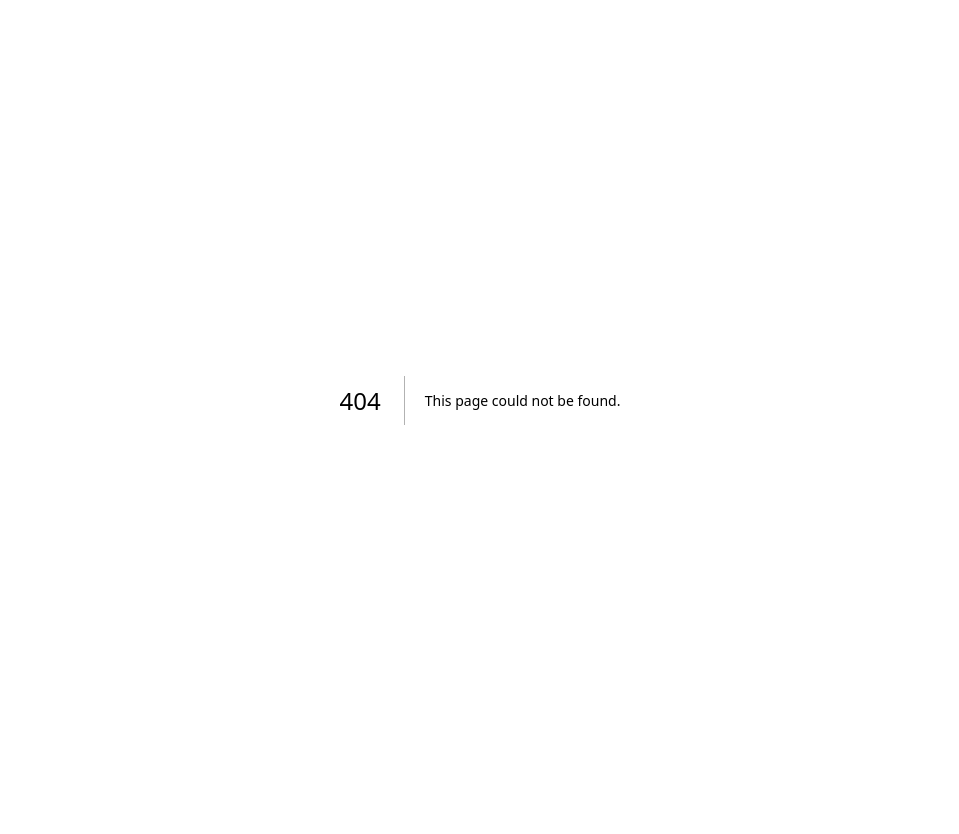
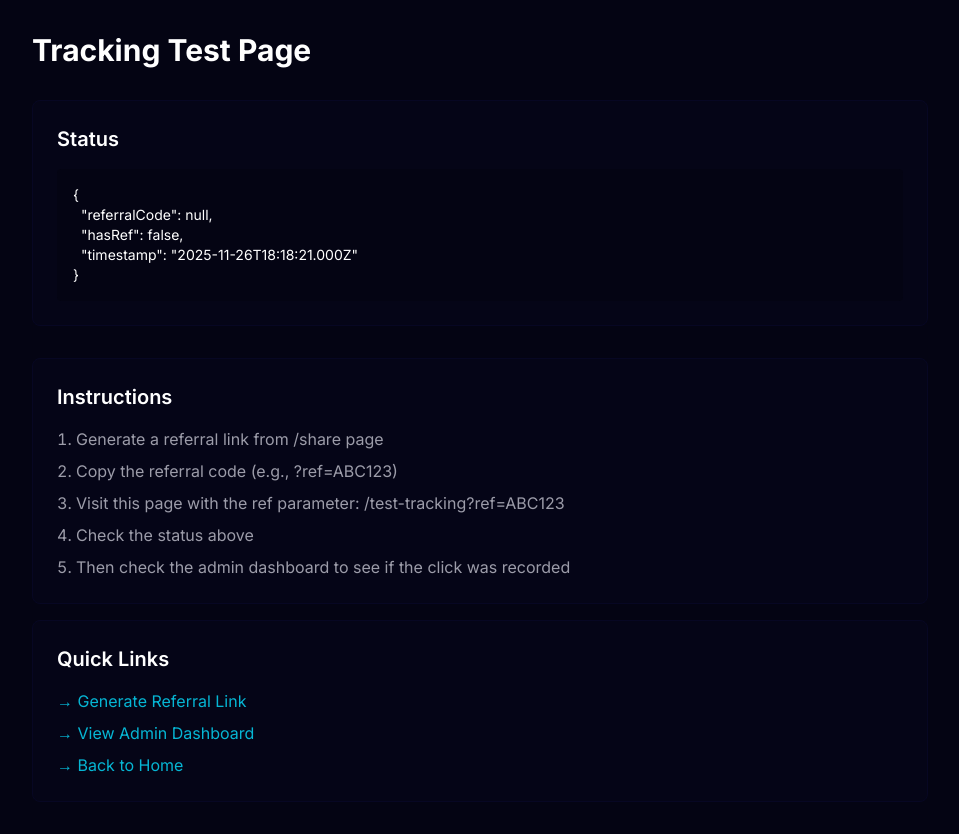
Before and after one commit to GillyBeenz/the-final-threshold-viral, a Next.js app: page /test-tracking in a window 1280 px wide. Before the commit this address had no page. Shown: the whole page, without its empty margins (160-1119 px from the left). Before the commit the page ends 800 px from the top, so only its background shows below. Built offline with nearby package versions, Linux system fonts and the light colour scheme.

Commit message:
Fix image path: rename Public/Images to public/images for Next.js compatibility

```diff
--- /dev/null
+++ b/app/test-tracking/page.tsx
@@ -0,0 +1,112 @@
+'use client'
+
+import { useEffect, useState } from 'react'
+import { useSearchParams } from 'next/navigation'
+
+export default function TestTracking() {
+  const searchParams = useSearchParams()
+  const [status, setStatus] = useState<any>({})
+  const [loading, setLoading] = useState(true)
+
+  useEffect(() => {
+    const testTracking = async () => {
+      const referralCode = searchParams.get('ref')
+
+      setStatus({
+        referralCode,
+        hasRef: !!referralCode,
+        timestamp: new Date().toISOString(),
+      })
+
+      if (referralCode) {
+        try {
+          const response = await fetch('/api/track', {
+            method: 'POST',
+            headers: { 'Content-Type': 'application/json' },
+            body: JSON.stringify({
+              referralCode,
+              deviceType: 'desktop',
+              landingPage: true,
+            }),
+          })
+
+          const data = await response.json()
+
+          setStatus((prev: any) => ({
+            ...prev,
+            apiResponse: data,
+            responseStatus: response.status,
+            clickId: data.clickId,
+            sessionStorage: {
+              clickId: sessionStorage.getItem('clickId'),
+              referralCode: sessionStorage.getItem('referralCode'),
+            }
+          }))
+
+          // Store in sessionStorage
+          if (data.success && data.clickId) {
+            sessionStorage.setItem('clickId', data.clickId)
+            sessionStorage.setItem('referralCode', referralCode)
+          }
+        } catch (error: any) {
+          setStatus((prev: any) => ({
+            ...prev,
+            error: error.message,
+          }))
+        }
+      }
+
+      setLoading(false)
+    }
+
+    testTracking()
+  }, [searchParams])
+
+  return (
+    <div className="min-h-screen p-8 bg-threshold-900 text-white">
+      <div className="max-w-4xl mx-auto">
+        <h1 className="text-3xl font-bold mb-8">Tracking Test Page</h1>
+
+        <div className="bg-threshold-800 rounded-lg p-6 border border-threshold-600">
+          <h2 className="text-xl font-semibold mb-4">Status</h2>
+
+          {loading ? (
+            <p className="text-threshold-400">Testing tracking...</p>
+          ) : (
+            <pre className="bg-threshold-900 p-4 rounded overflow-auto text-sm">
+              {JSON.stringify(status, null, 2)}
+            </pre>
+          )}
+        </div>
+
+        <div className="mt-8 space-y-4">
+          <div className="bg-threshold-800 rounded-lg p-6 border border-threshold-600">
+            <h2 className="text-xl font-semibold mb-4">Instructions</h2>
+            <ol className="list-decimal list-inside space-y-2 text-threshold-300">
+              <li>Generate a referral link from /share page</li>
+              <li>Copy the referral code (e.g., ?ref=ABC123)</li>
+              <li>Visit this page with the ref parameter: /test-tracking?ref=ABC123</li>
+              <li>Check the status above</li>
+              <li>Then check the admin dashboard to see if the click was recorded</li>
+            </ol>
+          </div>
+
+          <div className="bg-threshold-800 rounded-lg p-6 border border-threshold-600">
+            <h2 className="text-xl font-semibold mb-4">Quick Links</h2>
+            <div className="space-y-2">
+              <a href="/share" className="block text-accent-cyan hover:underline">
+                → Generate Referral Link
+              </a>
+              <a href="/admin" className="block text-accent-cyan hover:underline">
+                → View Admin Dashboard
+              </a>
+              <a href="/" className="block text-accent-cyan hover:underline">
+                → Back to Home
+              </a>
+            </div>
+          </div>
+        </div>
+      </div>
+    </div>
+  )
+}
--- a/components/landing/TrackingWrapper.tsx
+++ b/components/landing/TrackingWrapper.tsx
@@ -13,9 +13,12 @@ export function TrackingWrapper({ children }: { children: React.ReactNode }) {
       const utmMedium = searchParams.get('utm_medium')
       const utmCampaign = searchParams.get('utm_campaign')
 
+      console.log('[Tracking] URL params:', { referralCode, utmSource, utmMedium, utmCampaign })
+
       // Only track if there's a referral code or UTM parameters
       if (referralCode || utmSource) {
         try {
+          console.log('[Tracking] Sending track request...')
           const response = await fetch('/api/track', {
             method: 'POST',
             headers: { 'Content-Type': 'application/json' },
@@ -30,19 +33,24 @@ export function TrackingWrapper({ children }: { children: React.ReactNode }) {
           })
 
           const data = await response.json()
+          console.log('[Tracking] API response:', data)
 
           // Store click ID for conversion tracking
           if (data.success && data.clickId) {
             sessionStorage.setItem('clickId', data.clickId)
+            console.log('[Tracking] Stored clickId:', data.clickId)
           }
 
           // Store referral code for conversion tracking
           if (referralCode) {
             sessionStorage.setItem('referralCode', referralCode)
+            console.log('[Tracking] Stored referralCode:', referralCode)
           }
         } catch (error) {
-          console.error('Failed to track visit:', error)
+          console.error('[Tracking] Failed to track visit:', error)
         }
+      } else {
+        console.log('[Tracking] No referral code or UTM params, skipping tracking')
       }
     }
 
```
